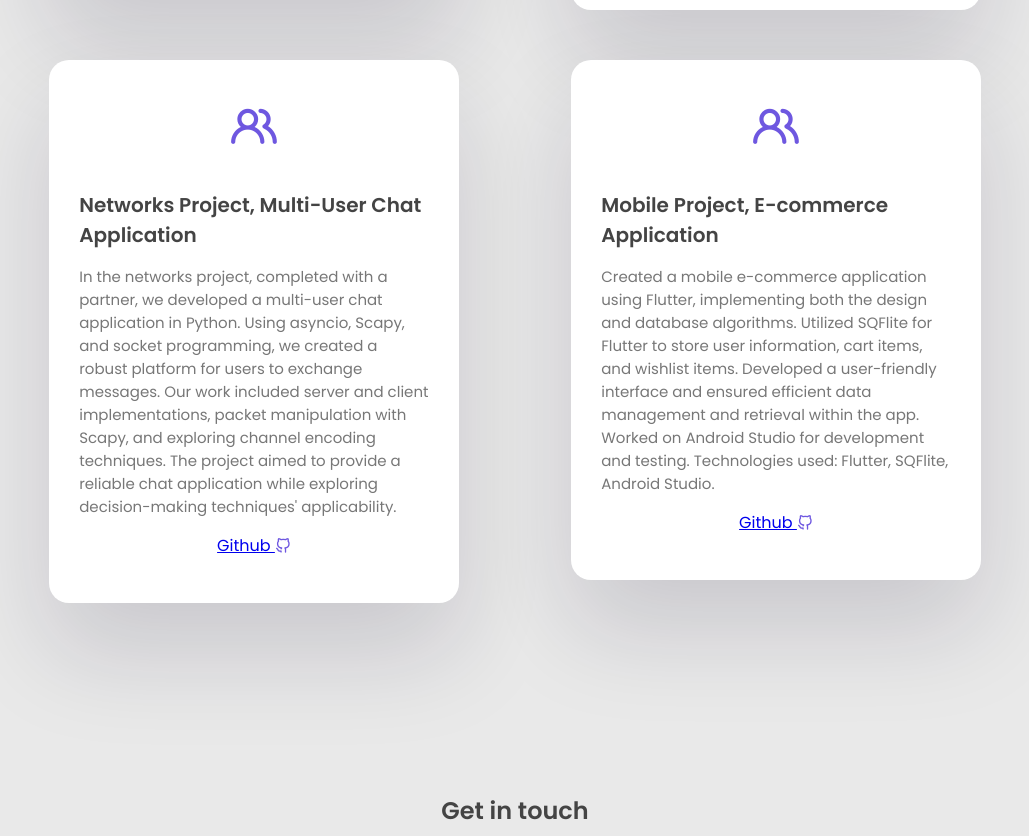
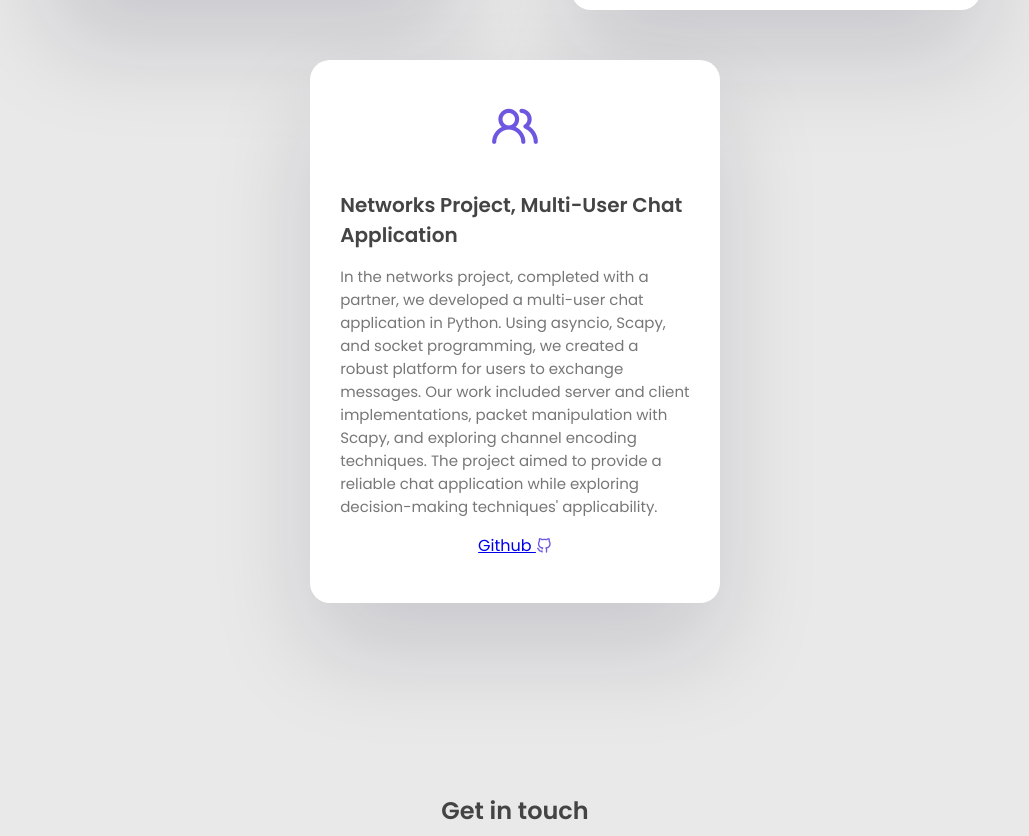
Before and after one commit to SajedHamdan09/SajedHamdan09.github.io, a plain HTML site: page index.html in a window 1280 px wide. Shown: the part 3295-4131 px from the top of the page, without its empty margins (125-1154 px from the left). Drawn offline with nearby package versions, Linux system fonts and the light colour scheme; a small style sheet from the web is missing.

Commit message:
Update index.html

```diff
--- a/index.html
+++ b/index.html
@@ -282,20 +282,6 @@
                     <a href="https://github.com/SajedHamdan09/Networks-Multi-User-Chat-Application" target="_blank"
                         style="margin: 15px auto;">Github <i class="uil uil-github-alt media-icon"></i></a>
                 </div>
-                 <div class="project-box">
-                    <i class="uil uil-users-alt"></i>
-                    <h3>Mobile Project, E-commerce Application
-                    </h3>
-                    <label>Created a mobile e-commerce application using Flutter,
-                    implementing both the design and database algorithms. Utilized
-                    SQFlite for Flutter to store user information, cart items, and wishlist
-                    items. Developed a user-friendly interface and ensured efficient
-                    data management and retrieval within the app. Worked on Android
-                    Studio for development and testing. Technologies used: Flutter,
-                    SQFlite, Android Studio.</label>
-                    <a href="https://github.com/SajedHamdan09/Mobile-E-commerce-App" target="_blank"
-                        style="margin: 15px auto;">Github <i class="uil uil-github-alt media-icon"></i></a>
-                </div>
                 <!-- <div class="project-box">
                 <i class="uil uil-award"></i>
                 <h3>Experience</h3>
```
